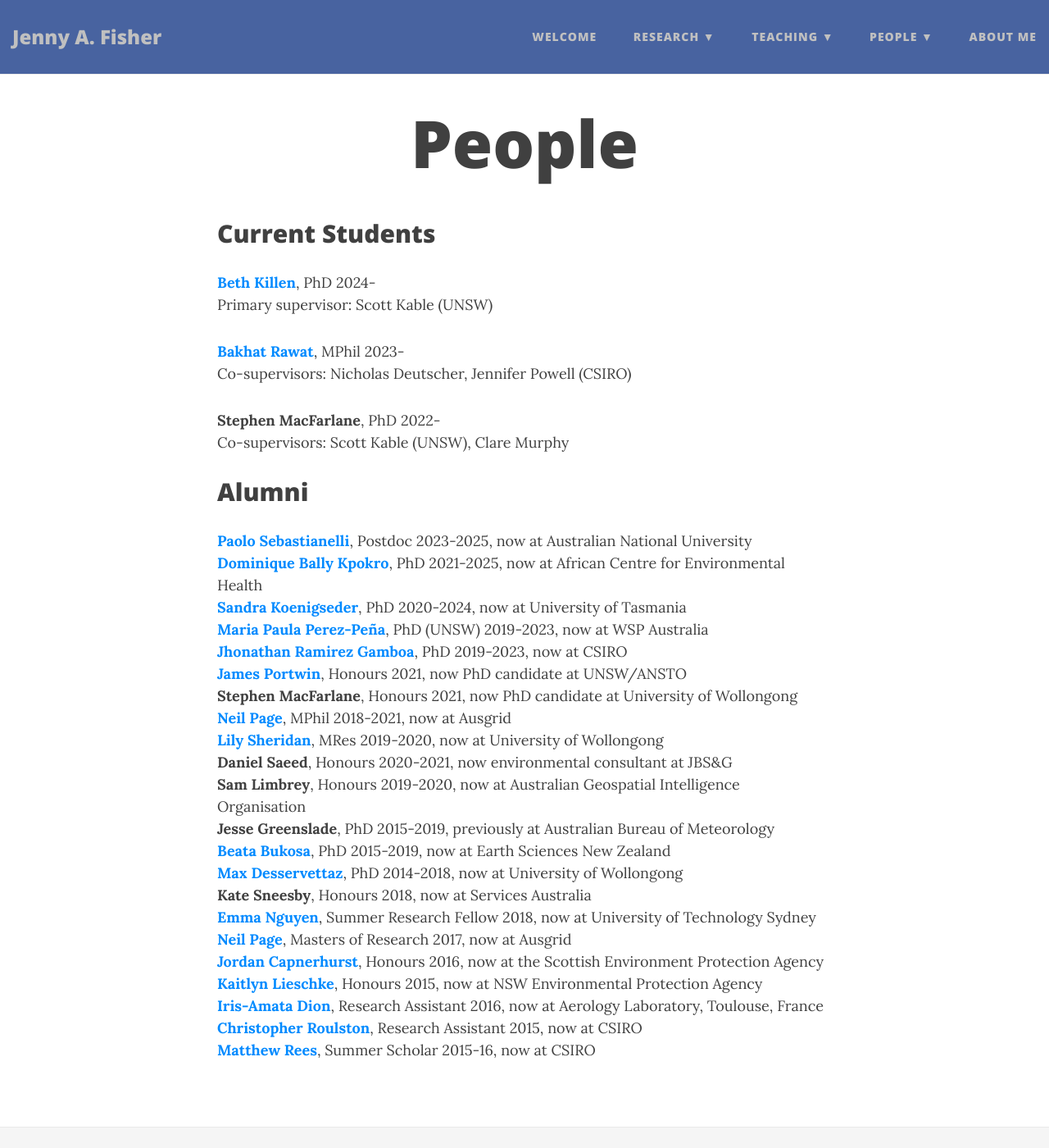
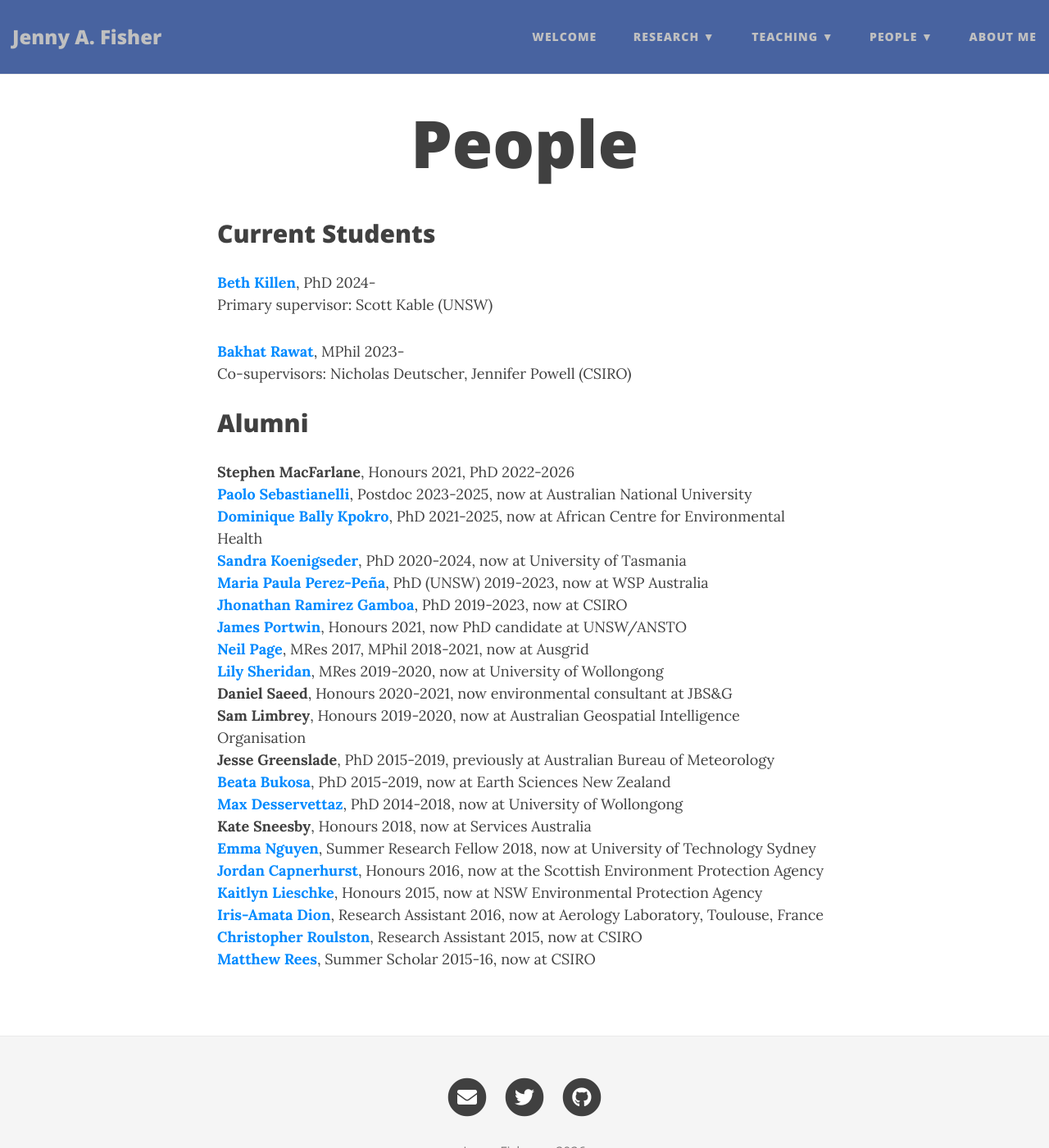
Before and after one commit to jennyfisher/jennyfisher.github.io, a Jekyll site: the page built from people.md, in a window 1280 px wide and 1400 px high. Shown: the whole window at 82% size. Built offline with Jekyll 4.4.1, drawn with Linux system fonts in a browser that asks for light colours; nearby versions of some CDN libraries.

Commit message:
Revise alumni details for Stephen MacFarlane and Neil Page
Updated Stephen MacFarlane's entry and Neil Page's qualifications.

```diff
--- a/people.md
+++ b/people.md
@@ -11,20 +11,17 @@ title: People
 **[Bakhat Rawat](https://www.linkedin.com/in/bakhat-rawat-012233139/)**, MPhil 2023-<br/>
        Co-supervisors: Nicholas Deutscher, Jennifer Powell (CSIRO)
 
-**Stephen MacFarlane**, PhD 2022-<br/>
-       Co-supervisors: Scott Kable (UNSW), Clare Murphy
-
 
 ## Alumni
 
+**Stephen MacFarlane**, Honours 2021, PhD 2022-2026<br/>
 **[Paolo Sebastianelli](https://www.linkedin.com/in/paolosebastianelli/)**, Postdoc 2023-2025, now at Australian National University<br/>
 **[Dominique Bally Kpokro](https://www.linkedin.com/in/bally-dominique-kpokro-phd-b7a33915/)**, PhD 2021-2025, now at African Centre for Environmental Health<br/>
 **[Sandra Koenigseder](https://www.linkedin.com/in/sandra-koenigseder-7a3909121/)**, PhD 2020-2024, now at University of Tasmania<br/>
 **[Maria Paula Perez-Peña](https://www.linkedin.com/in/mpperezp/)**, PhD (UNSW) 2019-2023, now at WSP Australia<br/>
 **[Jhonathan Ramirez Gamboa](https://www.linkedin.com/in/jramirezga/)**, PhD 2019-2023, now at CSIRO<br/>
 **[James Portwin](https://www.linkedin.com/in/james-portwin-1b8785225/)**, Honours 2021, now PhD candidate at UNSW/ANSTO<br/>
-**Stephen MacFarlane**, Honours 2021, now PhD candidate at University of Wollongong<br/>
-**[Neil Page](https://www.linkedin.com/in/neil-page-50468a8a/)**, MPhil 2018-2021, now at Ausgrid<br/>
+**[Neil Page](https://www.linkedin.com/in/neil-page-50468a8a/)**, MRes 2017, MPhil 2018-2021, now at Ausgrid<br/>
 **[Lily Sheridan](https://www.linkedin.com/in/lily-sheridan-48469a245/)**, MRes 2019-2020, now at University of Wollongong<br/>
 **Daniel Saeed**, Honours 2020-2021, now environmental consultant at JBS&G<br/>
 **Sam Limbrey**, Honours 2019-2020, now at Australian Geospatial Intelligence Organisation<br/>
@@ -33,7 +30,6 @@ title: People
 **[Max Desservettaz](https://www.linkedin.com/in/maximilien-desservettaz-17122a2a6/)**, PhD 2014-2018, now at University of Wollongong<br/>
 **Kate Sneesby**, Honours 2018, now at Services Australia<br/>
 **[Emma Nguyen](https://www.linkedin.com/in/emmanguyen97/)**, Summer Research Fellow 2018, now at University of Technology Sydney<br/>
-**[Neil Page](https://www.linkedin.com/in/neil-page-50468a8a/)**, Masters of Research 2017, now at Ausgrid<br/>
 **[Jordan Capnerhurst](https://www.linkedin.com/in/jordan-capnerhurst-409b53b9)**, Honours 2016, now at the Scottish Environment Protection Agency<br/>
 **[Kaitlyn Lieschke](https://www.linkedin.com/in/kaitlyn-lieschke/)**, Honours 2015, now at NSW Environmental Protection Agency<br/>
 **[Iris-Amata Dion](https://www.linkedin.com/in/iris-amata-dion-8570a62b1/)**, Research Assistant 2016, now at Aerology Laboratory, Toulouse, France<br/>
```
